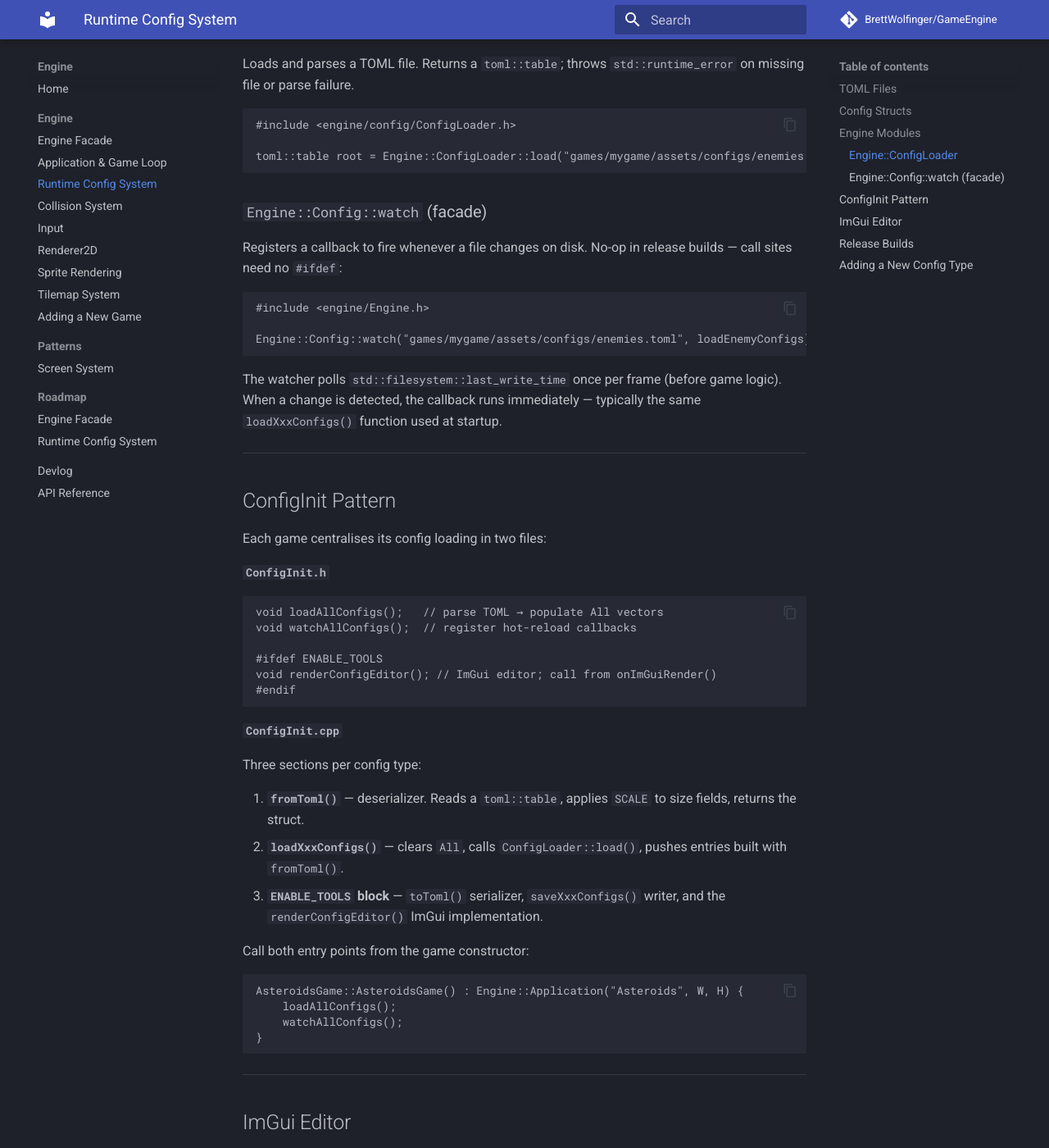
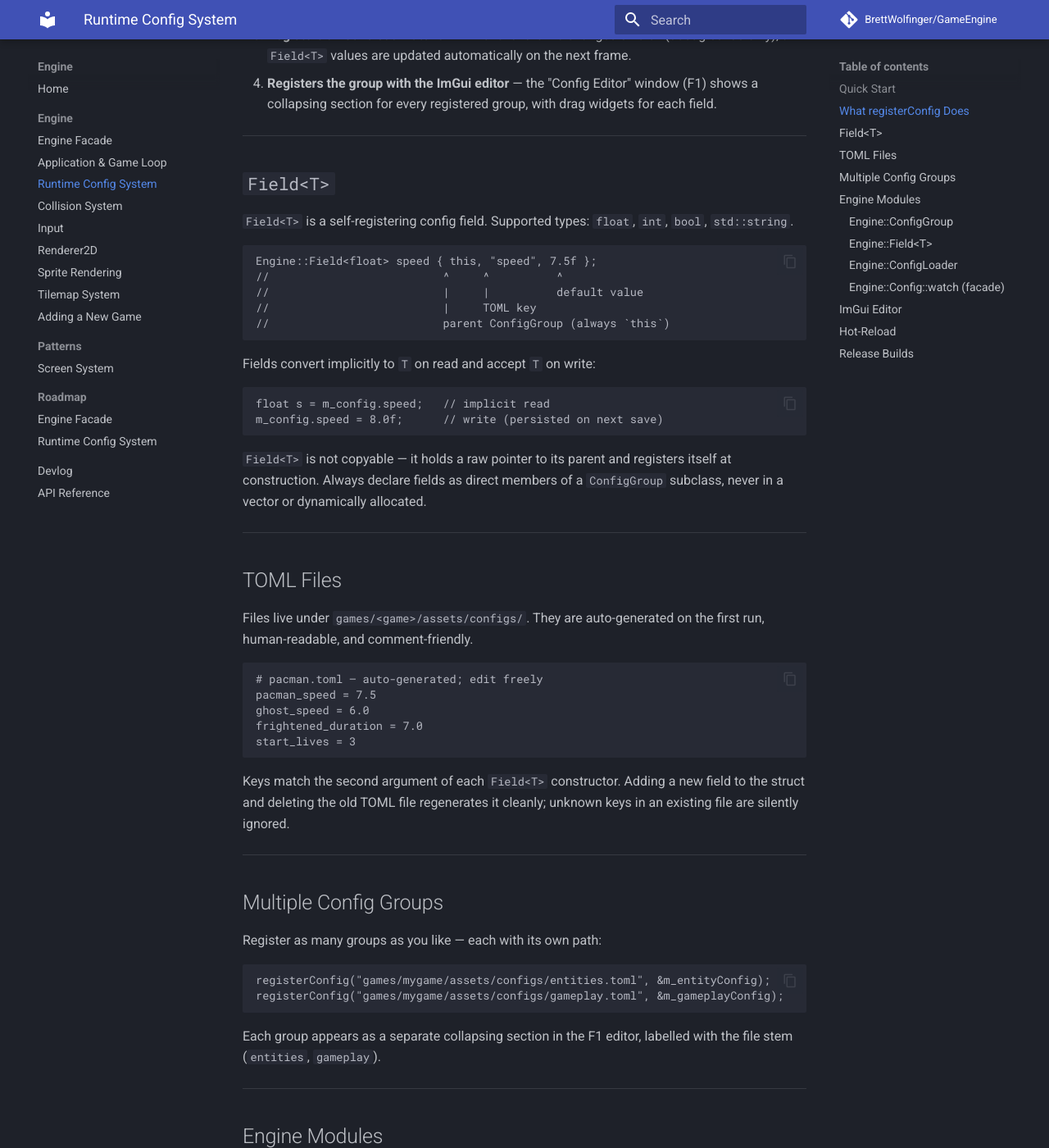
Before and after one commit to BrettWolfinger/GameEngine, an MkDocs documentation site: the page built from docs/engine/runtime-config.md, in a window 1280 px wide and 1400 px high, scrolled down 1314 px. Shown: the whole window at 82% size. Built offline with MkDocs 1.6.1 and Material for MkDocs 9.7.7, drawn with Linux system fonts in a browser that asks for light colours; comment, search, counter and statistics services are not loaded; some of the changed text lies outside the part shown.

Commit message:
Docs: update runtime config docs for Field<T> system
- runtime-config.md: full rewrite — replaces ConfigInit.h/.cpp pattern
  with Field<T> / ConfigGroup / registerConfig() reference, with Quick
  Start, per-API descriptions, and hot-reload/release notes
- adding-a-new-game.md: replace ConfigInit convention with GameConfig.h
  Field<T> pattern
- roadmap/runtime-config-system.md: move to roadmap/completed/ — both
  open issues (#83, #105) are now closed
- devlog.md: add entry covering Field<T> design rationale, ConfigRegistry
  extraction, and Pac-Man as first adopter

Co-Authored-By: Claude Sonnet 4.6 <noreply@anthropic.com>

````diff
--- a/docs/devlog.md
+++ b/docs/devlog.md
@@ -316,6 +316,41 @@ GID, making it correct for multi-tileset maps and resilient to GID renumbering w
 Tiled file is edited. The game-level `MapLoader` files were removed from both Pac-Man
 and Mario, replaced with the two-line engine calls.
 
+### Self-registering `Field<T>` config system
+
+The `ConfigInit.h/.cpp` pattern from Asteroids required manual wiring for every
+new config type: write a `fromToml()` deserializer, add a `loadXxxConfigs()`
+call, add a `watchAllConfigs()` entry, and add an ImGui section in
+`renderConfigEditor()`. It was easy to forget one step, and the editor file
+grew with each new entity type.
+
+The root problem was that the struct and its I/O were disconnected. Fixing it
+meant making the struct the single source of truth.
+
+`Field<T>` is a self-registering config field. Declare it as a member of a
+`ConfigGroup` subclass and it registers itself automatically at construction —
+no `fromToml()`, no `toToml()`, no `ConfigInit.cpp`. Supported types: `float`,
+`int`, `bool`, `std::string`. `if constexpr` in the header keeps I/O inline
+without adding a `.cpp` per type; `renderImGui` specialisations live in
+`ConfigGroup.cpp` to prevent `imgui.h` from leaking into game headers.
+
+`Application::registerConfig(path, group)` is the one call games make. It
+loads the TOML if present, auto-generates it from `Field<T>` defaults if not,
+registers the watcher, and adds the group to the F1 editor — all in one line.
+The TOML file is no longer hand-authored; the struct drives it.
+
+`ConfigRegistry` owns the entry collection, the load/auto-generate/watch logic,
+and the ImGui editor rendering. It lives in `src/engine/config/` alongside the
+other config modules. `Application` holds one (injecting its `ConfigWatcher`
+reference) and delegates `registerConfig()` to it — consistent with how
+`AudioManager`, `CollisionWorld`, and `ParticleSystem` are handled.
+
+`ConfigInit.h/.cpp` no longer exists. Pac-Man was the first game wired to the
+new system: `PacmanConfig.h` declares seven `Field<T>` members (speeds, timers,
+lives); `onInit()` registers it in one line; `pacman.toml` auto-generates on
+first run. Entity speed params are threaded through `Pacman::update()` and
+`Ghost::update()` so hot-reloaded values take effect each frame without caching.
+
 ### Object layers
 
 `Engine::Tilemap` was extended with full object layer support. `MapObject` and
--- a/docs/engine/runtime-config.md
+++ b/docs/engine/runtime-config.md
@@ -1,172 +1,197 @@
 # Runtime Config System
 
-Per-entity tuning data (speeds, scores, particle parameters, etc.) loads from
-TOML files at runtime rather than being hardcoded as `constexpr` tables. In
-debug builds, files are watched for changes and hot-reloaded automatically. An
-ImGui editor lets you adjust values live and save them back to disk.
+Per-entity tuning data (speeds, timers, lives, particle parameters, etc.) loads
+from TOML files at runtime rather than being hardcoded. In debug builds, files
+are watched for changes and hot-reloaded automatically. An ImGui editor lets you
+adjust values live without restarting. The struct is the single source of truth
+— the TOML file is auto-generated on first run from the struct's defaults.
+
+---
+
+## Quick Start
+
+1. Define a config struct that inherits `Engine::ConfigGroup` and declares
+   `Engine::Field<T>` members:
+
+```cpp
+// PacmanConfig.h
+#pragma once
+#include <engine/config/ConfigGroup.h>
+
+struct PacmanConfig : Engine::ConfigGroup {
+    Engine::Field<float> pacmanSpeed        { this, "pacman_speed",         7.5f };
+    Engine::Field<float> ghostSpeed         { this, "ghost_speed",          6.0f };
+    Engine::Field<float> frightenedDuration { this, "frightened_duration",  7.0f };
+    Engine::Field<int>   startLives         { this, "start_lives",          3    };
+};
+```
+
+2. Add a member to your game class and register it in `onInit()`:
+
+```cpp
+// MyGame.h
+#include "PacmanConfig.h"
+PacmanConfig m_config;
+
+// MyGame.cpp
+void MyGame::onInit() {
+    registerConfig("games/mygame/assets/configs/pacman.toml", &m_config);
+}
+```
+
+3. Use the fields anywhere in game code — they convert implicitly to their
+   underlying type:
+
+```cpp
+pacman.update(dt, m_config.pacmanSpeed);
+m_frightenedTimer = m_config.frightenedDuration;
+```
+
+That's it. The engine handles the rest.
+
+---
+
+## What `registerConfig` Does
+
+When you call `Application::registerConfig(path, group)`:
+
+1. **If the TOML file exists** — parses it and populates the `Field<T>` members.
+2. **If the TOML file does not exist** — serialises the `Field<T>` defaults to a
+   new TOML file on disk. No hand-authoring required; the struct drives
+   everything.
+3. **Registers a hot-reload watcher** — whenever the file changes on disk
+   (debug builds only), all `Field<T>` values are updated automatically on the
+   next frame.
+4. **Registers the group with the ImGui editor** — the "Config Editor" window
+   (F1) shows a collapsing section for every registered group, with drag widgets
+   for each field.
+
+---
+
+## `Field<T>`
+
+`Field<T>` is a self-registering config field. Supported types: `float`, `int`,
+`bool`, `std::string`.
+
+```cpp
+Engine::Field<float> speed { this, "speed", 7.5f };
+//                          ^     ^          ^
+//                          |     |          default value
+//                          |     TOML key
+//                          parent ConfigGroup (always `this`)
+```
+
+Fields convert implicitly to `T` on read and accept `T` on write:
+
+```cpp
+float s = m_config.speed;   // implicit read
+m_config.speed = 8.0f;      // write (persisted on next save)
+```
+
+`Field<T>` is not copyable — it holds a raw pointer to its parent and registers
+itself at construction. Always declare fields as direct members of a
+`ConfigGroup` subclass, never in a vector or dynamically allocated.
 
 ---
 
 ## TOML Files
 
-One file per config type under `games/<game>/assets/configs/`. Human-readable,
-comment-friendly. The loader applies `SCALE` to size values on load — the files
-store raw pixel-agnostic values.
+Files live under `games/<game>/assets/configs/`. They are auto-generated on the
+first run, human-readable, and comment-friendly.
 
 ```toml
-# ufo_sizes.toml
-[large]
-render_size  = 32.0   # raw; loader multiplies by SCALE
-speed        = 80.0
-score        = 200
-fire_rate    = 2.0
-# ...
+# pacman.toml — auto-generated; edit freely
+pacman_speed = 7.5
+ghost_speed = 6.0
+frightened_duration = 7.0
+start_lives = 3
+```
 
-[small]
-render_size  = 16.0
-speed        = 120.0
-score        = 1000
-# ...
-```
+Keys match the second argument of each `Field<T>` constructor. Adding a new
+field to the struct and deleting the old TOML file regenerates it cleanly;
+unknown keys in an existing file are silently ignored.
 
 ---
 
-## Config Structs
+## Multiple Config Groups
 
-Each entity type gets a header with a plain struct and a namespace holding the
-runtime array:
+Register as many groups as you like — each with its own path:
 
 ```cpp
-// UfoConfig.h
-struct UfoConfig {
-    float renderSize;
-    float speed;
-    int   score;
-    // ...
-};
-
-namespace UfoConfigs {
-inline std::vector<UfoConfig> All;  // populated by loadAllConfigs()
-}
+registerConfig("games/mygame/assets/configs/entities.toml", &m_entityConfig);
+registerConfig("games/mygame/assets/configs/gameplay.toml", &m_gameplayConfig);
 ```
 
-`inline std::vector<T> All` is an ODR-safe C++17 inline variable — no extern
-declaration needed. Size is driven entirely by the TOML file, not by a C++
-constant.
+Each group appears as a separate collapsing section in the F1 editor, labelled
+with the file stem (`entities`, `gameplay`).
 
 ---
 
 ## Engine Modules
 
+### `Engine::ConfigGroup`
+
+Base class for declarative config structs. `Field<T>` members self-register on
+construction. You never call `ConfigGroup` methods directly — `registerConfig`
+drives everything.
+
+### `Engine::Field<T>`
+
+Type-safe, self-registering config field. Declared as a member of a
+`ConfigGroup` subclass.
+
 ### `Engine::ConfigLoader`
 
 Loads and parses a TOML file. Returns a `toml::table`; throws
-`std::runtime_error` on missing file or parse failure.
+`std::runtime_error` on failure. Used internally by `ConfigRegistry`; games
+rarely need to call it directly.
 
 ```cpp
 #include <engine/config/ConfigLoader.h>
-
-toml::table root = Engine::ConfigLoader::load("games/mygame/assets/configs/enemies.toml");
+toml::table root = Engine::ConfigLoader::load("path/to/file.toml");
 ```
 
 ### `Engine::Config::watch` (facade)
 
-Registers a callback to fire whenever a file changes on disk. No-op in release
-builds — call sites need no `#ifdef`:
+Registers a raw callback to fire whenever a file changes on disk. No-op in
+release builds. Prefer `registerConfig` for standard config groups — `watch` is
+for custom reload logic that doesn't fit the `Field<T>` model.
 
 ```cpp
 #include <engine/Engine.h>
-
-Engine::Config::watch("games/mygame/assets/configs/enemies.toml", loadEnemyConfigs);
-```
-
-The watcher polls `std::filesystem::last_write_time` once per frame (before
-game logic). When a change is detected, the callback runs immediately —
-typically the same `loadXxxConfigs()` function used at startup.
-
----
-
-## ConfigInit Pattern
-
-Each game centralises its config loading in two files:
-
-**`ConfigInit.h`**
-```cpp
-void loadAllConfigs();   // parse TOML → populate All vectors
-void watchAllConfigs();  // register hot-reload callbacks
-
-#ifdef ENABLE_TOOLS
-void renderConfigEditor(); // ImGui editor; call from onImGuiRender()
-#endif
-```
-
-**`ConfigInit.cpp`**
-
-Three sections per config type:
-
-1. **`fromToml()`** — deserializer. Reads a `toml::table`, applies `SCALE` to
-   size fields, returns the struct.
-2. **`loadXxxConfigs()`** — clears `All`, calls `ConfigLoader::load()`, pushes
-   entries built with `fromToml()`.
-3. **`ENABLE_TOOLS` block** — `toToml()` serializer, `saveXxxConfigs()` writer,
-   and the `renderConfigEditor()` ImGui implementation.
-
-Call both entry points from the game constructor:
-
-```cpp
-AsteroidsGame::AsteroidsGame() : Engine::Application("Asteroids", W, H) {
-    loadAllConfigs();
-    watchAllConfigs();
-}
+Engine::Config::watch("path/to/file.toml", myReloadCallback);
 ```
 
 ---
 
 ## ImGui Editor
 
-In non-Release builds, `renderConfigEditor()` renders a window with collapsing
-headers per config type. Each entry expands to show drag widgets for every
-tunable field. **Save** writes the current values back to TOML; the watcher
-detects the change and hot-reloads it on the next frame, closing the loop.
+Press **F1** in a debug build to open the overlay. The "Config Editor" window
+shows one `CollapsingHeader` per registered group. Drag any field to change its
+value; the change takes effect immediately in game code (fields are read each
+frame). Changes are **not** automatically written back to disk — edit the TOML
+file directly if you want to persist a value, and the watcher will hot-reload it.
 
 Ctrl+click (or double-click) any drag widget to type a value directly.
 
-Wire it up via the `onImGuiRender()` hook:
+---
 
-```cpp
-// MyGame.h
-void onImGuiRender() override;
+## Hot-Reload
 
-// MyGame.cpp
-void MyGame::onImGuiRender() {
-#ifdef ENABLE_TOOLS
-    renderConfigEditor();
-#endif
-}
-```
+The file watcher polls `std::filesystem::last_write_time` once per frame. When
+a change is detected, all `Field<T>` values in the group are updated from the
+new file contents. Because game code reads `m_config.field` each frame (not a
+cached copy), the change is visible on the very next update tick.
 
-Press **F1** in a debug build to toggle the overlay.
+Hot-reload is **debug-only** (`ENABLE_TOOLS` is undefined in Release). The
+`Config::watch` facade call compiles in all configurations but is a no-op in
+Release, so no `#ifdef` is needed at call sites.
 
 ---
 
 ## Release Builds
 
-- `Engine::Config::watch()` is a no-op — no `ConfigWatcher` overhead.
-- `onImGuiRender()` is declared but never called by the engine.
-- `renderConfigEditor()` is not compiled — `ENABLE_TOOLS` is undefined.
-- TOML files remain on disk (not embedded); config values are loaded once at
-  startup and never change.
-
----
-
-## Adding a New Config Type
-
-1. Create `MyConfig.h` — plain struct + `namespace MyConfigs { inline std::vector<MyConfig> All; }`.
-2. Create a TOML file under `assets/configs/`.
-3. In `ConfigInit.cpp`:
-   - Write `myConfigFromToml(const toml::table&)` to deserialize one entry.
-   - Write `loadMyConfigs()` to clear `All` and populate it.
-   - Add `loadMyConfigs()` to `loadAllConfigs()`.
-   - Add `Engine::Config::watch(kMyPath, loadMyConfigs)` to `watchAllConfigs()`.
-   - In the `ENABLE_TOOLS` block, add `myConfigToToml()`, `saveMyConfigs()`, and
-     a collapsing header in `renderConfigEditor()`.
+- TOML files are still loaded once at startup — config is not hardcoded.
+- Hot-reload and `ConfigWatcher` are disabled — no polling overhead.
+- The ImGui editor is not compiled — `ENABLE_TOOLS` is undefined.
+- `Field<T>` values are set at startup and remain constant for the session.
````
Also changed, not shown: docs/engine/adding-a-new-game.md (+22 -7 lines), docs/roadmap/completed/runtime-config-system.md (added, +4 -0 lines), docs/roadmap/runtime-config-system.md (deleted, +0 -8 lines).
